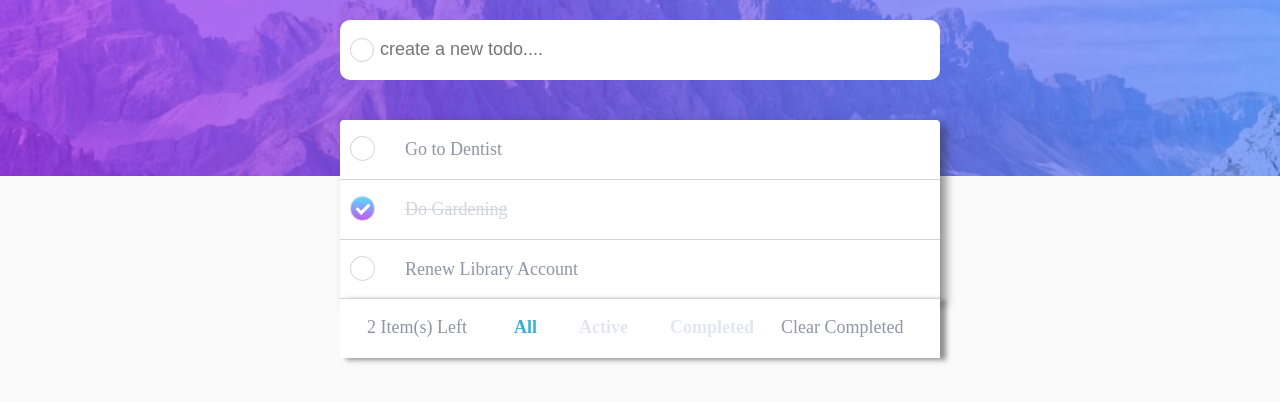
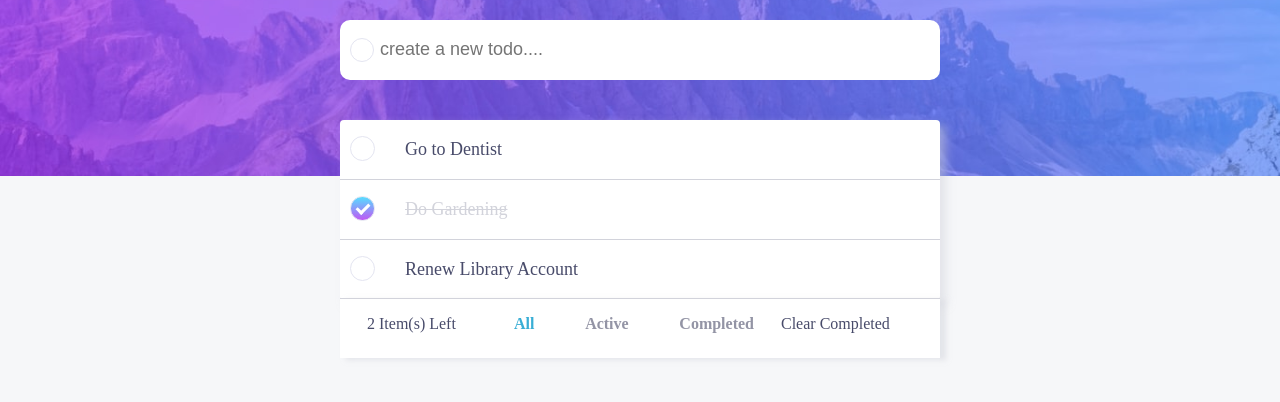
Before and after one commit to Richard-tate/packt, a plain HTML site: page packt toapp/index.html in a window 1280 px wide. Shown: the part 104-506 px from the top of the page. Drawn offline with Linux system fonts and the light colour scheme.

Commit message:
Update styles.css

```diff
--- a/packt toapp/styles.css
+++ b/packt toapp/styles.css
@@ -2,30 +2,38 @@
   box-sizing: border-box;
 }
 :root{
-  --back-groundcolor: hsl(0, 0%, 98%);
+  --back-groundcolor: hsla(223, 20%, 93%, 0.415);
   --linethrough-color: hsl(236, 33%, 92%);
   --underline-color:  hsl(233, 11%, 84%);
   --text-color:hsl(236, 9%, 61%);
-  --text-hover-color:  hsl(235, 19%, 35%);
- --linear-color:linear-gradient( hsl(192, 100%, 67%),hsl(280, 87%, 65%));
- --app-color: #ffffff;
+  --text-color-hover:  hsl(235, 19%, 35%);
+  --linear-color:linear-gradient( hsl(192, 100%, 67%),hsl(280, 87%, 65%));
+  --app-color: #ffffff;
+  --circle-color: hsl(236, 33%, 92%);
+  --backgorund: url('images/bg-desktop-light.jpg');
+  --shadow: rgba(210, 211, 219, 0.5);
+  --toggleBtn: url('images/icon-moon.svg');
+  --primary-text: hsl(235, 19%, 35%);
 
- --backgorund: url('images/bg-desktop-light.jpg');
 
- --toggleBtn: url('images/icon-moon.svg');
+
 }
 .darkMode{
-  --back-groundcolor: hsl(235, 21%, 11%);
+  --back-groundcolor:hsl(240, 82%, 6%);
   --app-color:  hsl(235, 24%, 19%);
   --linethrough-color:  hsl(233, 14%, 35%);
-  --underline-color: hsl(237, 14%, 26%);
+  --underline-color:hsl(233, 14%, 35%);
   --text-color-hover: hsl(236, 33%, 92%);
   --text-color: hsl(234, 11%, 52%);
-  --random:hsl(237, 14%, 26%);
+	--circle-color: hsl(233, 14%, 35%);
+  --backgorund: url('images/bg-desktop-dark.jpg');
+  --shadow: hsla(235, 21%, 11%, 0.5);
+  --toggleBtn: url('images/icon-sun.svg');
+	--primary-text: hsl(234, 39%, 85%);
+	--dark-text: hsl(234, 11%, 52%);
+	--blue-text: hsl(220, 98%, 61%);
 
-  --backgorund: url('images/bg-desktop-dark.jpg');
 
-  --toggleBtn: url('images/icon-sun.svg');
 }
 
 body {
@@ -40,7 +48,7 @@ body {
     width: 100%;
     height: 100%;
     background-color: var(--back-groundcolor);
-    color: var(--text-color);
+    color: var(--primary-text);
     display: flex;
     flex-direction: column;
     column-gap: 1rem;
@@ -98,7 +106,7 @@ body {
     border-radius: 10px;
     padding-left: 40px;
     background-color: var(--app-color);
-    color: var(--text-color);
+    color: var(--primary-text);
     font-size: 18px;
   }
 
@@ -106,7 +114,7 @@ body {
   width: 600px;
   list-style: none;
   margin:  0 auto;
-  box-shadow: 6px 5px 10px rgba(39, 40, 41, 0.5);
+  box-shadow: 6px 5px 10px var(--shadow);
   background-color: var(--app-color);
   border-radius: 4px ;
 }
@@ -190,7 +198,7 @@ body {
   left: 0;
   height: 25px;
   width: 25px;
-  border: 1px solid var(--underline-color);
+  border: 1px solid var(--circle-color);
   border-radius: 50%;
 }
 
@@ -232,7 +240,7 @@ body {
   border-radius: 50%;
   width: 24px;
   height: 24px;
-  border:  1px solid var(--underline-color);
+  border:  1px solid var(--circle-color);
   position: absolute;
   top: 18px;
   left: 10px;
@@ -248,12 +256,13 @@ body {
   display: flex;
   position: relative;
   height: 60px;
-  box-shadow: 6px 2px 5px rgba(39, 40, 41, 0.5);
+  box-shadow: 6px 2px 5px var(--shadow);
   margin: 0 auto;
   top: -.1rem;
   background-color: var(--app-color);
   border-top:var(--underline-color) 1px solid ;
   justify-content: space-evenly;
+  font-size: 16px;
 }
 .filter-container{
   display: flex;
@@ -263,14 +272,14 @@ body {
 }
 
 .btn-filter, .btn-filter2{
-  color: var(--linethrough-color);
+  color: var(--text-color);
   font-weight: bolder;
   cursor: pointer;
 }
 
 
-.btn-filter:hover{
-  color: var(--text-color);
+.btn-filter:hover, .btn-filter2:hover{
+  color: var(--text-color-hover);
 }
 .btn-filter.active{
   color: rgb(57, 174, 213);
@@ -293,7 +302,7 @@ body {
   width: 340px;
   height: 50px;
   background-color: var(--app-color);
-  box-shadow: 5px 5px 5px rgba(39, 40, 41, 0.5);
+  box-shadow: 5px 5px 5px var(--shadow);
   margin: 0 auto;
   display: none;
 }
@@ -339,7 +348,6 @@ body {
    display: block;
    margin-top: 1rem;
    border-radius: 3px 3px 6px 6px ;
-   border: 1px solid var(--linethrough-color);
  }
  .box{
    display: flex;
```
